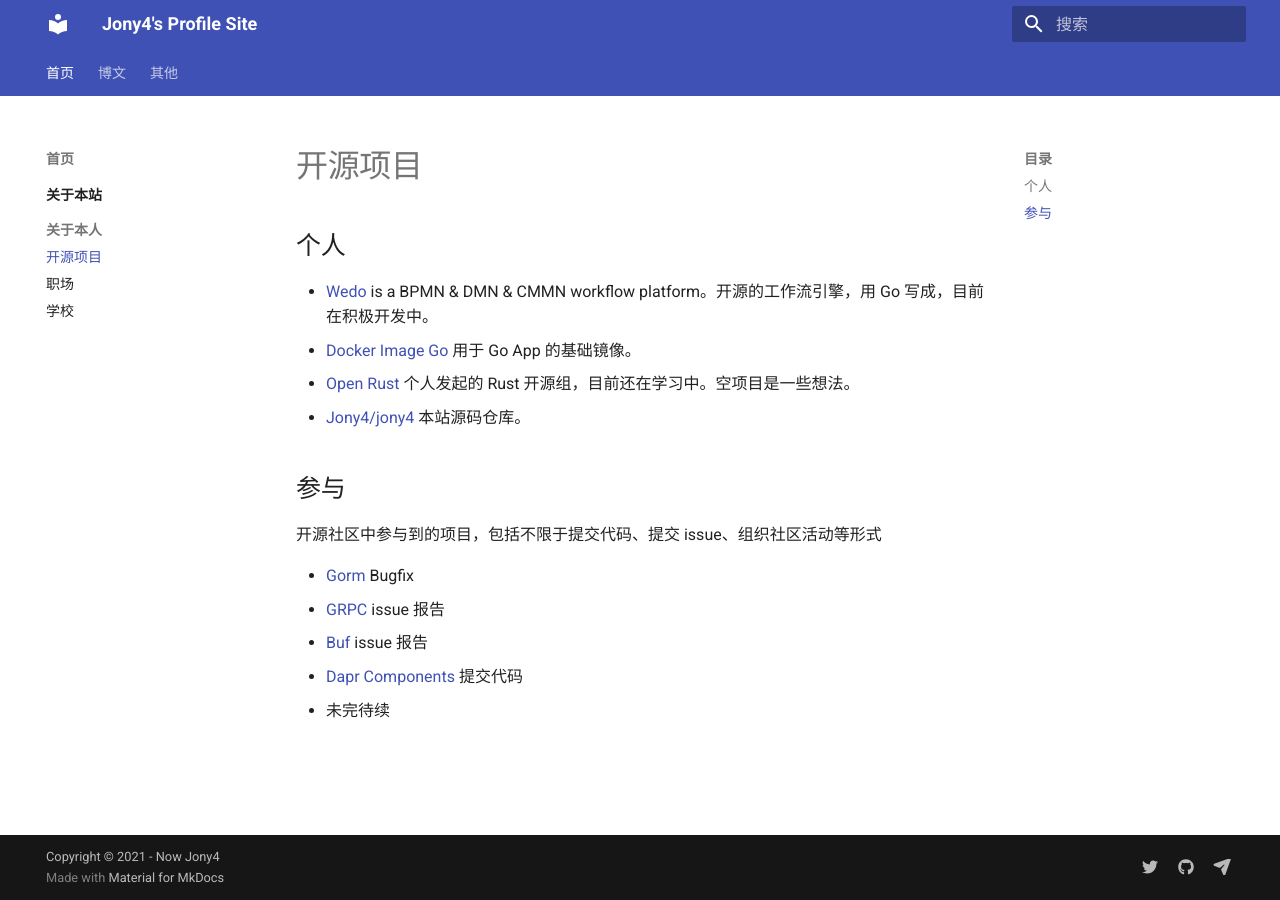
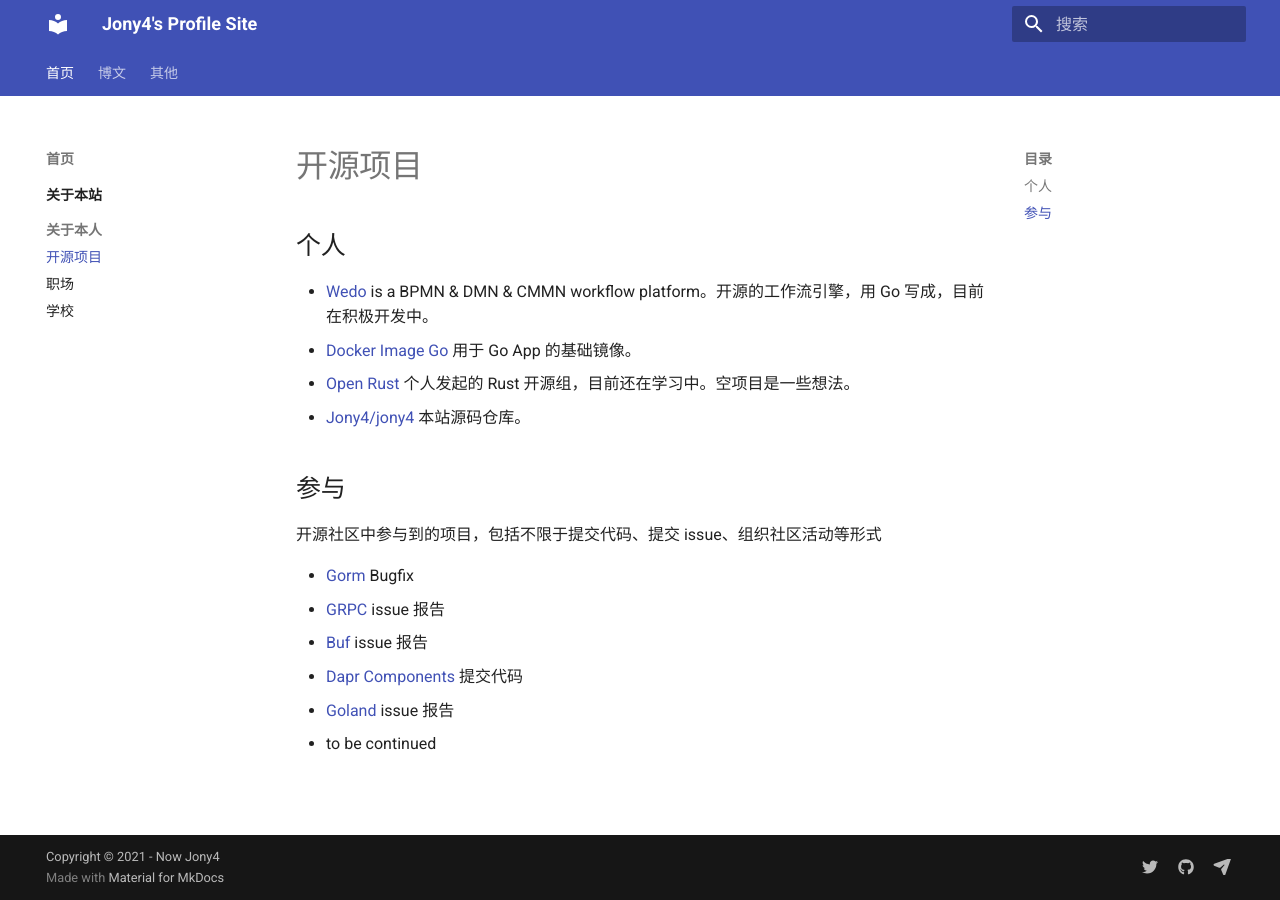
Before and after one commit to jony4/jony4, an MkDocs documentation site: the page built from docs/about/opensource.md, in a window 1280 px wide. Built offline with MkDocs 1.6.1 and Material for MkDocs 9.7.7, drawn with Linux system fonts in a browser that asks for light colours.

Commit message:
add somethings

```diff
--- a/docs/about/opensource.md
+++ b/docs/about/opensource.md
@@ -15,4 +15,5 @@
 - [GRPC](https://github.com/grpc/grpc-go) issue 报告
 - [Buf](https://github.com/bufbuild/buf) issue 报告
 - [Dapr Components](https://github.com/dapr/components-contrib) 提交代码
-- 未完待续
+- [Goland](https://youtrack.jetbrains.com/issue/GO-12060) issue 报告
+- to be continued
```
Also changed, not shown: docs/about/company.md (+2 -1 lines), docs/about/school.md (+2 -0 lines).
